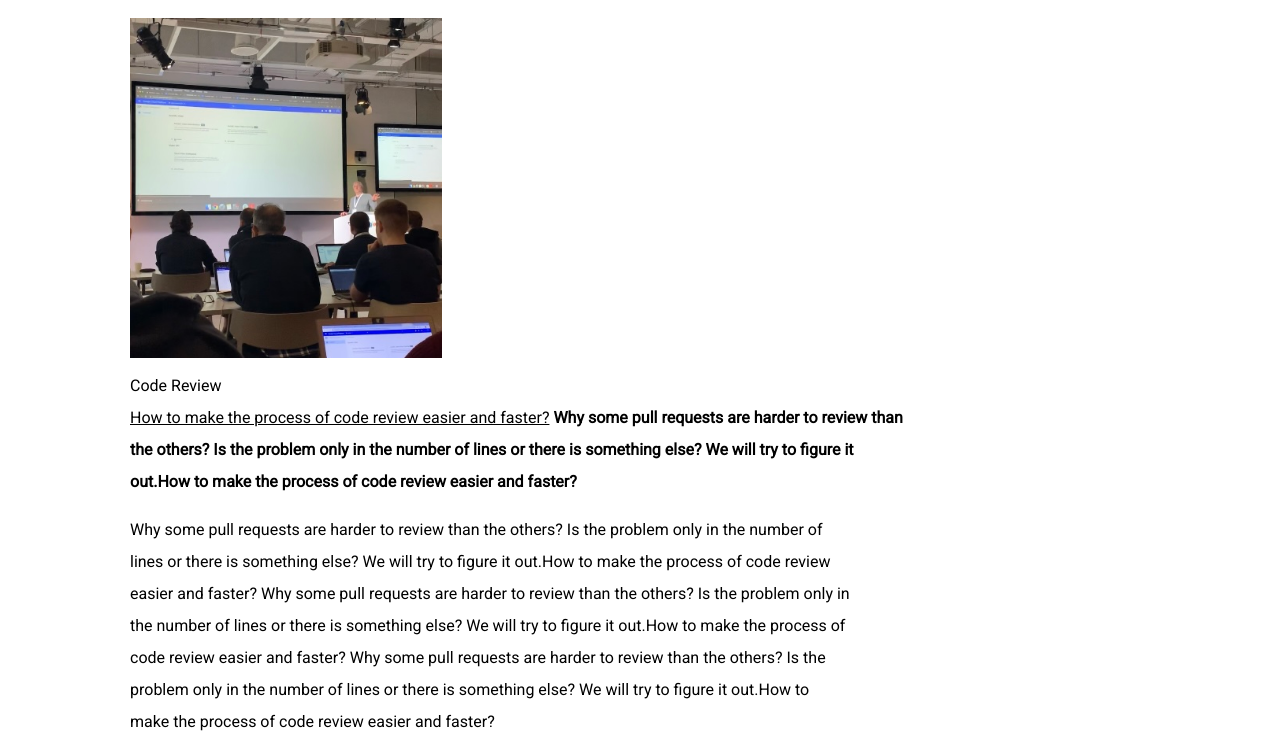
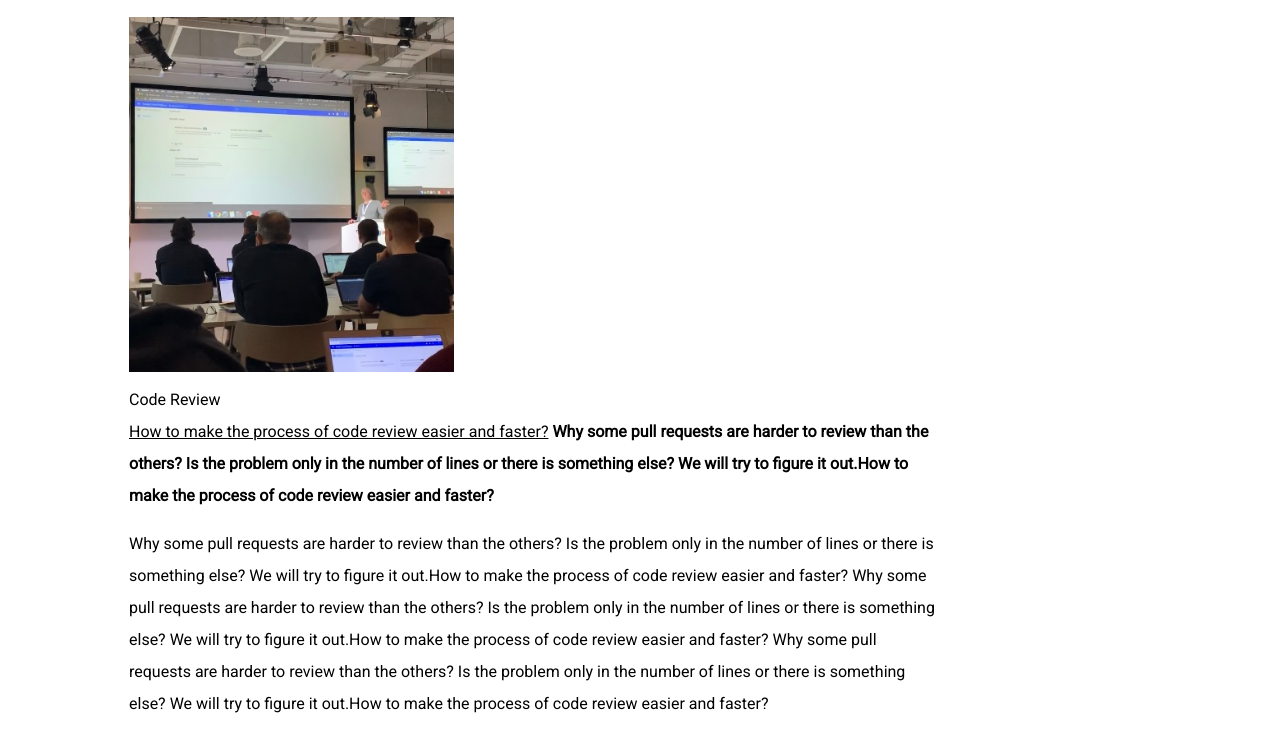
Before and after one commit to AniaJezierska/Blog-Website, a plain HTML site: page Blog/Posts/blogpost.html in a window 1280 px wide. Shown: the part 464-1207 px from the top of the page. Drawn offline with nearby package versions, Linux system fonts and the light colour scheme; files that its build step writes are made by us from their sources.

Commit message:
Update blogpost.html

```diff
--- a/Blog/Posts/blogpost.html
+++ b/Blog/Posts/blogpost.html
@@ -4,7 +4,7 @@
 <head>
     <title>Blog Home Page</title>
     <meta content="width=device-width, initial-scale=1" name="viewport" />
-    <link rel="stylesheet" href=".../Posts/Styling/main.css">
+    <link rel="stylesheet" href="../Styling/blogpost.css">
     <link href="https://fonts.googleapis.com/css2?family=Roboto:wght@300;400&display=swap" rel="stylesheet">
 </head>
 
```
